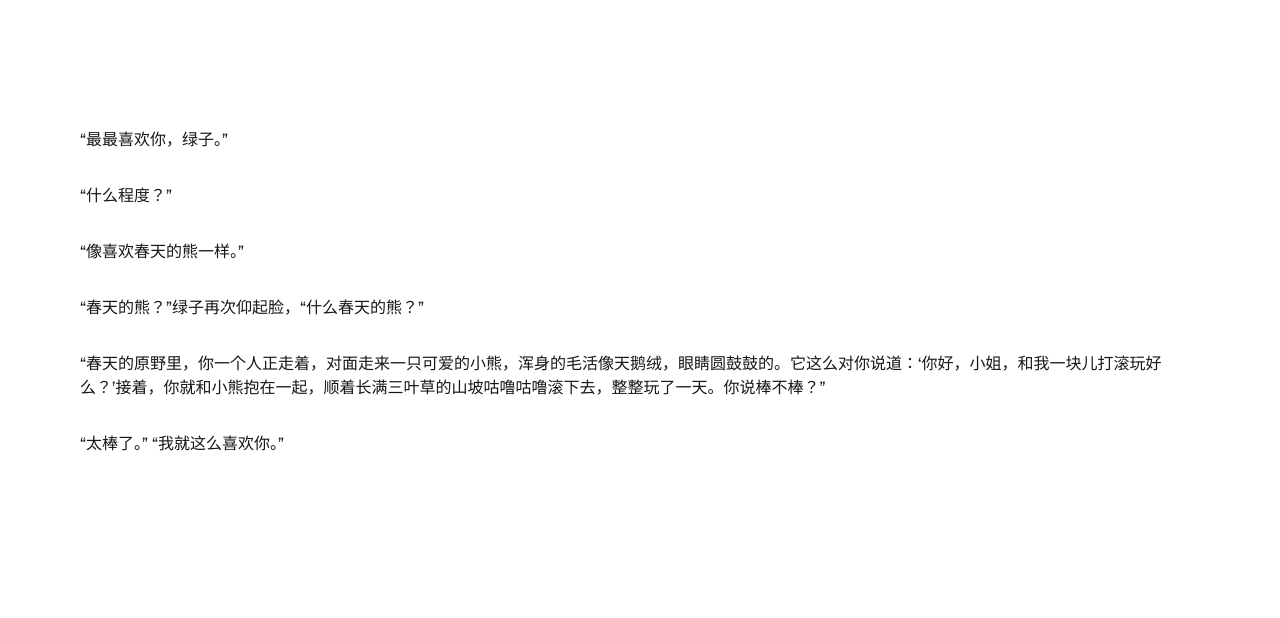
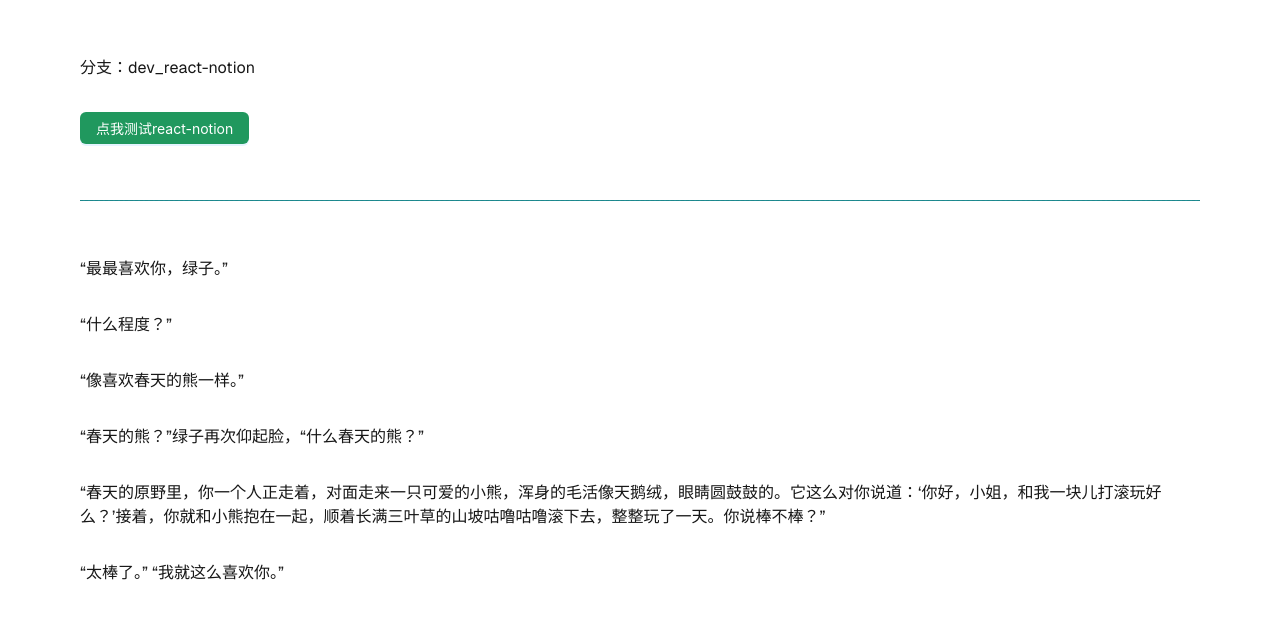
Before and after one commit to glownight/glownight.github.io, a Next.js app: page / in a window 1280 px wide. Shown: the part 108-726 px from the top of the page. Built offline with nearby package versions, Linux system fonts and the light colour scheme.

Commit message:
feat:添加按钮

```diff
--- a/src/app/page.tsx
+++ b/src/app/page.tsx
@@ -1,7 +1,14 @@
+import { Button, Divider } from "antd";
+
 export default function Home() {
   return (
     <div className="grid grid-rows-[20px_1fr_20px] items-center justify-items-center min-h-screen p-8 pb-20 gap-16 sm:p-20 font-[family-name:var(--font-geist-sans)]">
       <main className="flex flex-col gap-8 row-start-2 items-center sm:items-start">
+        <p>分支：dev_react-notion</p>
+        <Button className="bg-[#20985e]" type="primary">
+          点我测试react-notion
+        </Button>
+        <Divider className="bg-[#1f8e94]" dashed />
         <p>“最最喜欢你，绿子。”</p>
         <p>“什么程度？”</p>
         <p>“像喜欢春天的熊一样。”</p>
```
